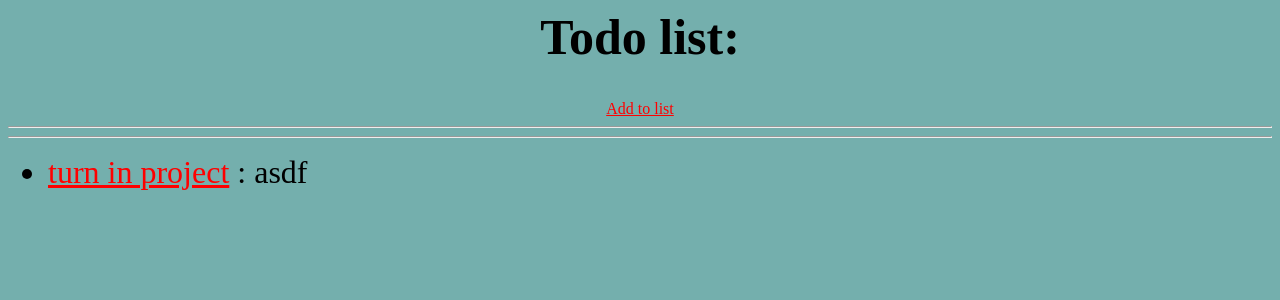
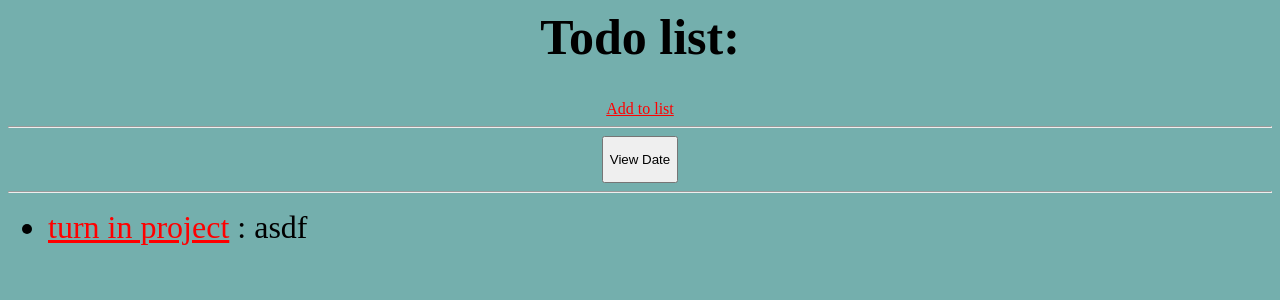
Before and after one commit to ArisEmery/final-project, a Django app: page / in a window 1280 px wide. Shown: the top 300 px of the page. Run offline with Django 3.2, Linux system fonts and the light colour scheme; data comes from the database, SQL or seed files in the repository; both versions use the stored data as it was after the commit.

Commit message:
Finished all base requirements

```diff
--- a/workspace/todos/models.py
+++ b/workspace/todos/models.py
@@ -1,11 +1,11 @@
 from __future__ import unicode_literals
 from datetime import datetime
 from django.db import models
-
 # Create your models here.
 class Todo(models.Model):
     title=models.CharField(max_length=200)
     text = models.TextField()
-    created_at = models.DateTimeField(default=datetime.now, blank='true')
+    due_at = models.DateTimeField(auto_now_add=True)
+    created_at = models.DateTimeField(auto_now_add=True)
     def __str__(self):
         return self.title
--- a/workspace/todos/static/CSS/style.css
+++ b/workspace/todos/static/CSS/style.css
@@ -7,7 +7,7 @@ h1 {
   font-size: 50px
 }
 
-p, td, button {
+td, button {
   text-align: center;
 }
 
@@ -27,3 +27,11 @@ body {
 li{
     font-size: xx-large;
 }
+.info {
+  text-align: center;
+  font-size: xx-large;
+}
+
+p {
+  text-align: center;
+}
--- a/workspace/todos/templates/partials/header.html
+++ b/workspace/todos/templates/partials/header.html
@@ -13,5 +13,7 @@
             <a href="/todos/add">Add to list</a>
             <hr>
             <!--<a href="/todos/add">Remove from list</a>-->
+            <td><a href="/todos/timer/"><button type="button" class="btn btn-default"><p>View Date</p></button></a></td>
             <hr>
+
         </header>
--- a/workspace/todos/urls.py
+++ b/workspace/todos/urls.py
@@ -2,6 +2,7 @@ from django.conf.urls import url
 from . import views
 
 urlpatterns = [
+    url(r'^timer', views.timer, name='timer'),
     url(r'^$', views.index, name='index'),
     url(r'^details/(?P<id>\w{0,50})/$', views.details),
     url(r'^add', views.add, name='add'),
--- a/workspace/todos/views.py
+++ b/workspace/todos/views.py
@@ -2,6 +2,7 @@ from django.shortcuts import render, redirect
 from django.http import HttpResponse
 # Create your views here.
 from .models import Todo
+import time
 def index(request):
     todos= Todo.objects.all()[:10]
     context={
@@ -21,7 +22,6 @@ def add(request):
     if(request.method == 'POST'):
         title = request.POST['title']
         text = request.POST['text']
-
         todo = Todo(title=title, text=text)
         todo.save()
         return redirect('/todos')
@@ -35,3 +35,6 @@ def delete(request, id):
     }
     todo.delete()
     return redirect('/todos')
+
+def timer(request):
+    return HttpResponse(time.strftime("%c"))
```
Also changed, not shown: workspace/todos/templates/details.html (+4 -3 lines), workspace/db.sqlite3, workspace/todos/migrations/0001_initial.py.
